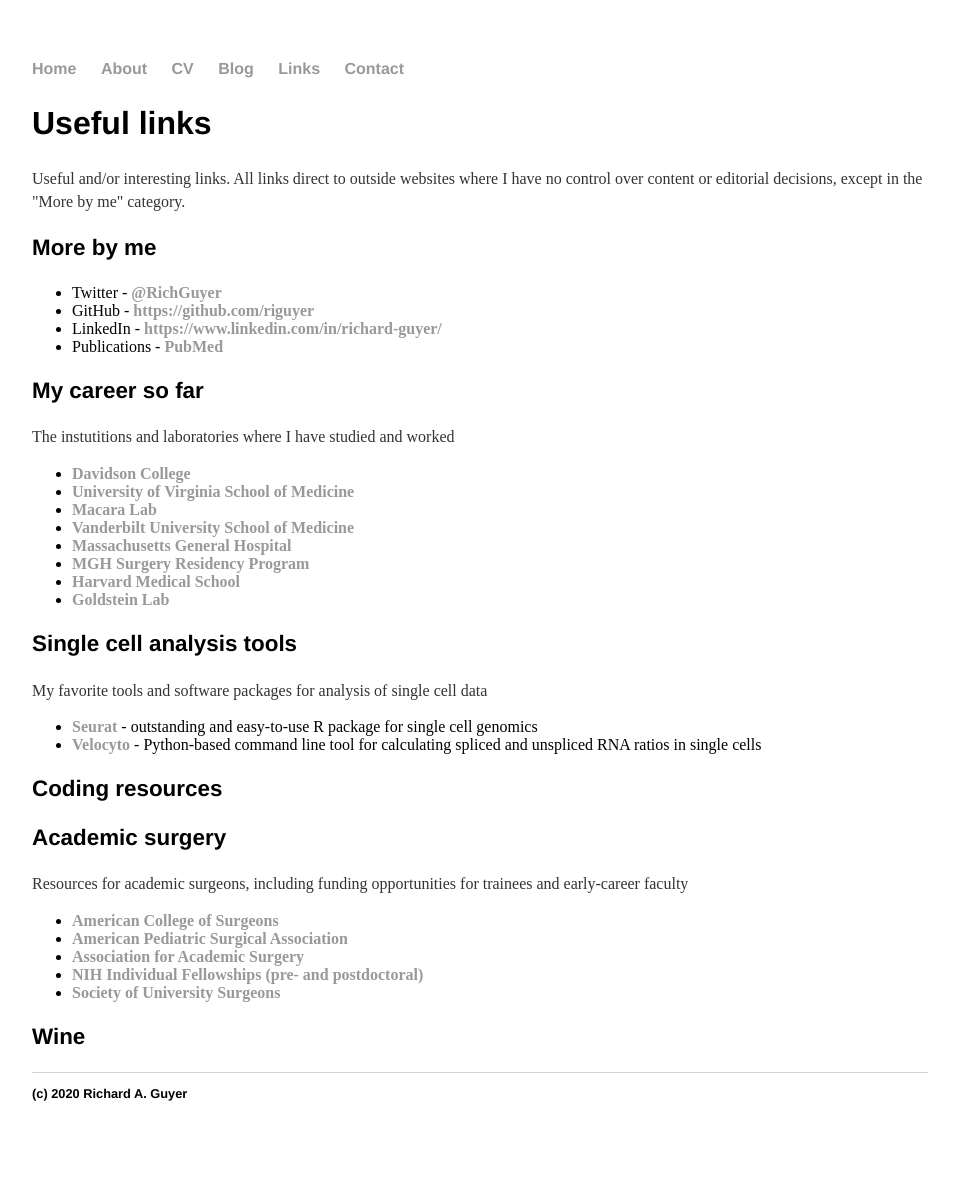
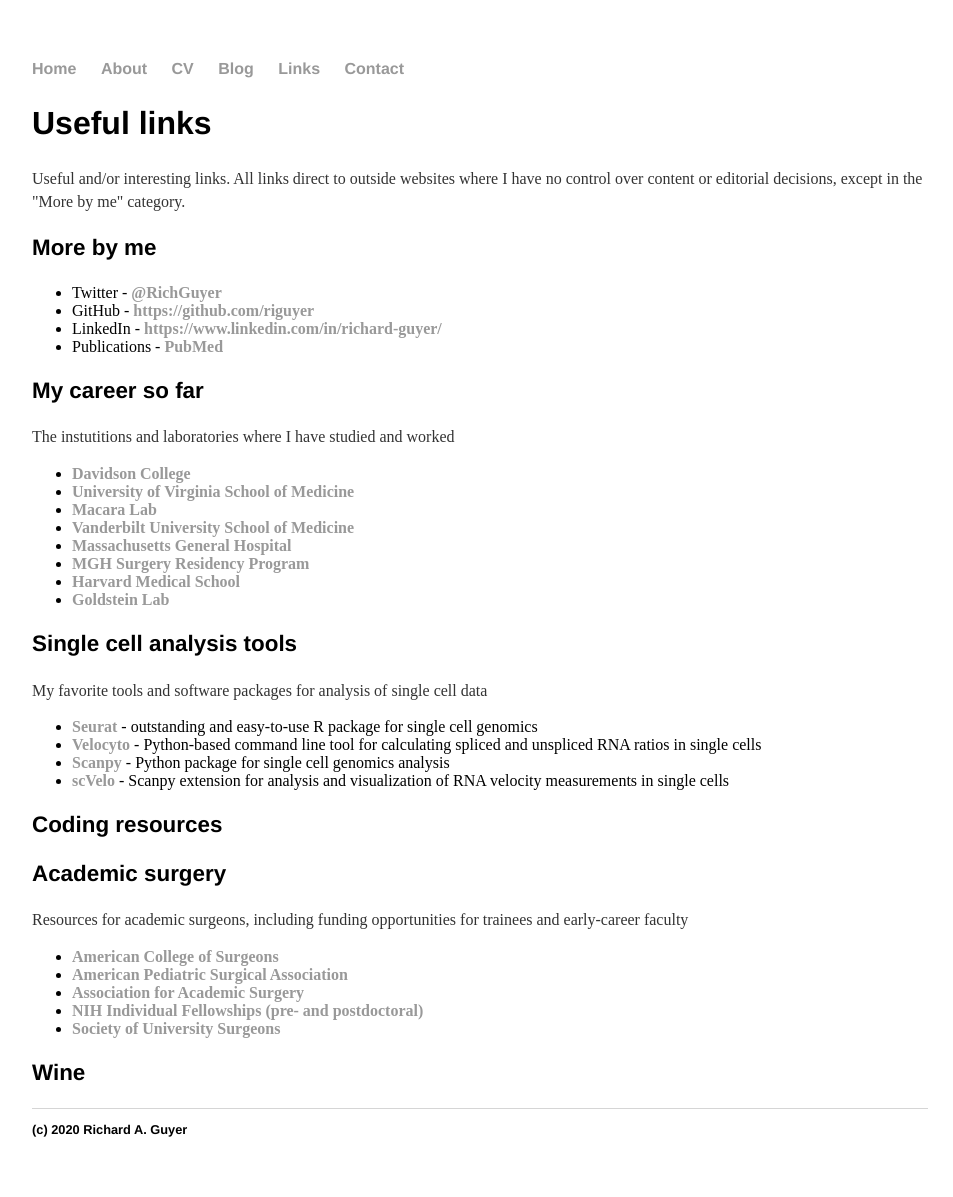
Before and after one commit to riguyer/riguyer.github.io, a Jekyll site: the page built from links.html, in a window 1280 px wide. Shown: the whole page, without its empty margins (160-1113 px from the left). Built offline with Jekyll 4.4.1, drawn with Linux system fonts in a browser that asks for light colours; before the commit the page ends 1161 px from its top, so only the background shows below that.

Commit message:
Update links.html

```diff
--- a/links.html
+++ b/links.html
@@ -35,6 +35,8 @@
 		<ul>
 			<li> <a href=https://satijalab.org/seurat/><b>Seurat</b></a> - outstanding and easy-to-use R package for single cell genomics </li>
 			<li> <a href=https://velocyto.org/><b>Velocyto</b></a> - Python-based command line tool for calculating spliced and unspliced RNA ratios in single cells </li>
+			<li> <a href=https://scanpy.readthedocs.io/en/stable/><b>Scanpy</b></a> - Python package for single cell genomics analysis </li>
+			<li> <a href=https://scvelo.readthedocs.io/><b>scVelo</b></a> - Scanpy extension for analysis and visualization of RNA velocity measurements in single cells </li>
 		</ul>
 
 		<h3>Coding resources</h3>
```
